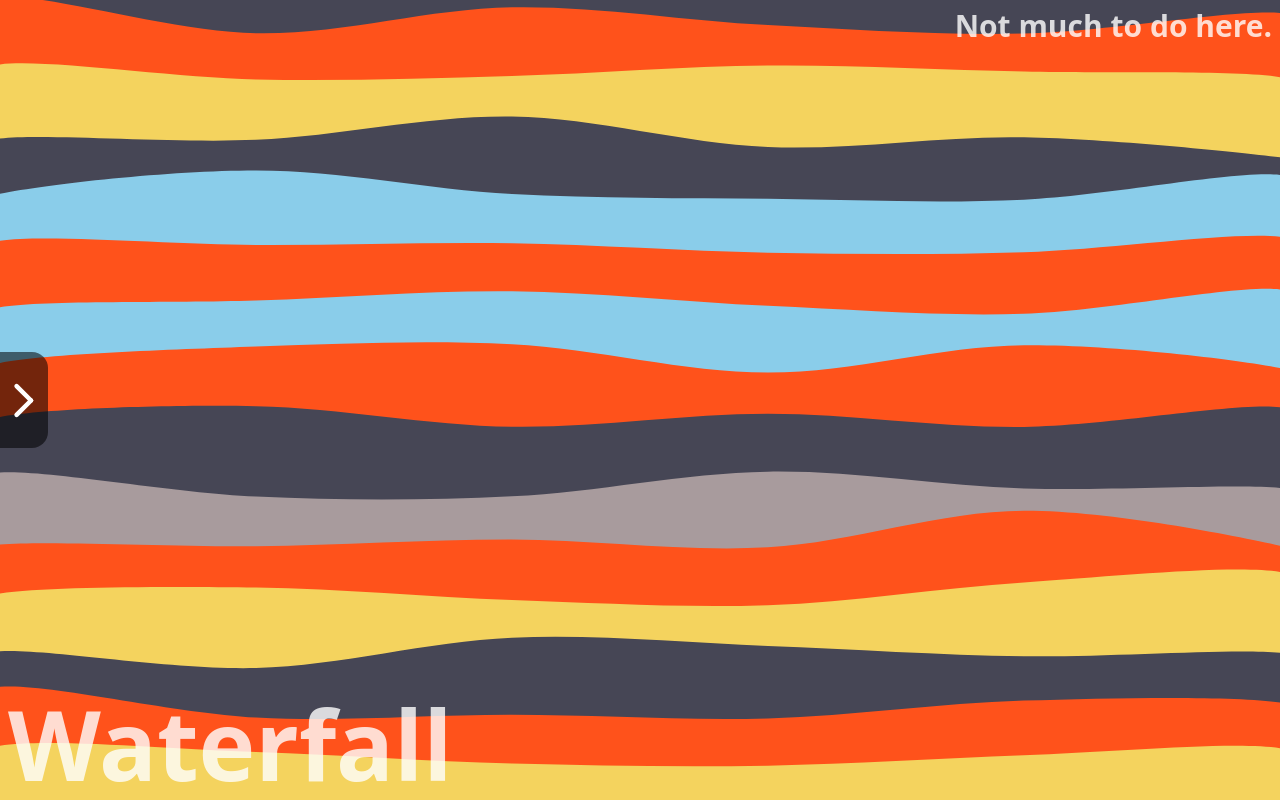
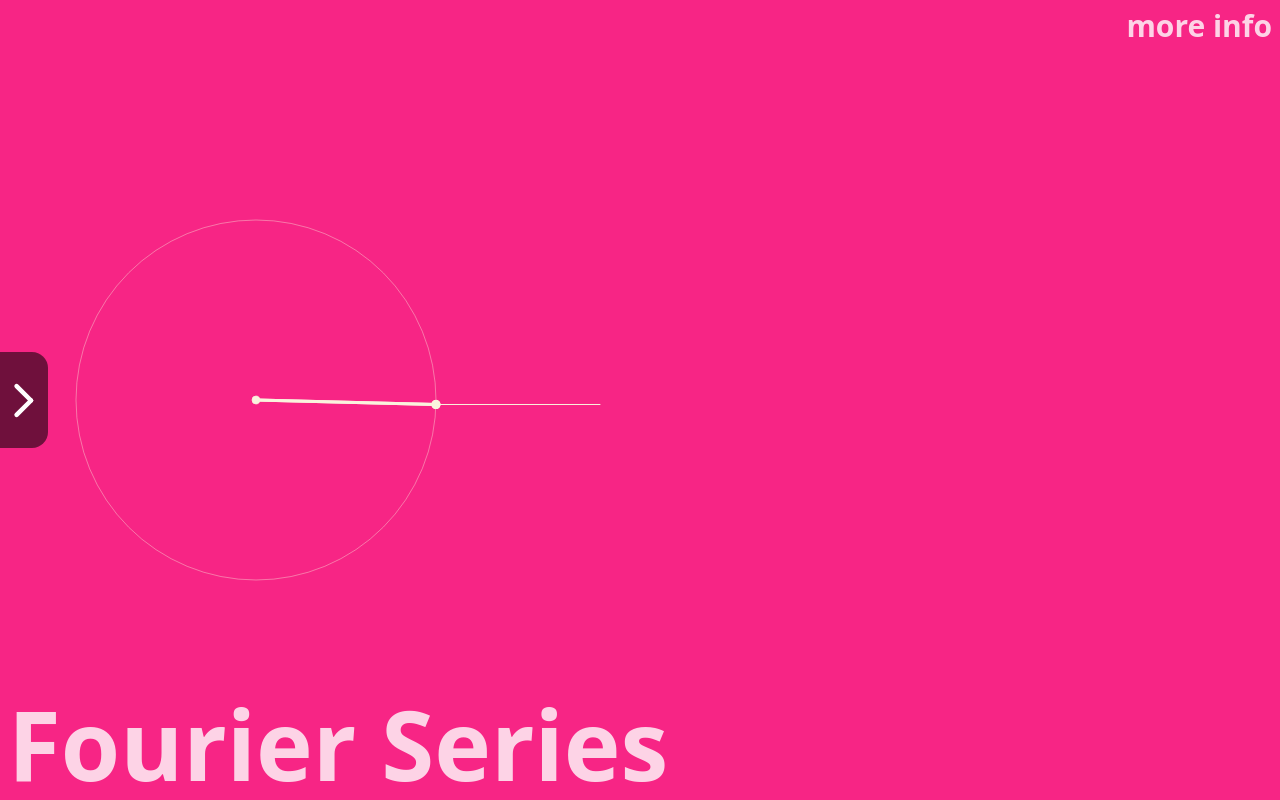
Before and after one commit to scotthitch/s-hitchcock-website, a Vue app: page /projects in a window 1280 px wide. Built offline with nearby package versions, Linux system fonts and the light colour scheme.

Commit message:
feat: add fourier series project

```diff
--- /dev/null
+++ b/src/p5Projects/FourierSeries/FourierSeriesProject.vue
@@ -0,0 +1,20 @@
+<script setup lang="ts">
+import P5Project from "../../components/P5Project.vue";
+import script from "./script"
+
+</script>
+
+
+<template>
+    <P5Project
+      title="Fourier Series"
+      scriptID="fourier-series"
+      description="spin"
+      usageInstructions="more info"
+      :script="script"
+      :maxCanvasDimensions="{
+        width: 400,
+        height: 500
+      }"
+    />
+</template>
--- /dev/null
+++ b/src/p5Projects/FourierSeries/script.ts
@@ -0,0 +1,141 @@
+import type { ScreenDimensions, p5ScriptInnerFunction } from '../../types'
+import P5 from 'p5' // Package from npm
+
+const script = (screenDimensions: ScreenDimensions): p5ScriptInnerFunction => {
+    const N_ORBITERS_MAX = 101;
+    const orbiters = [];
+    const AMPLITUDE_COEFFICIENT = 90;
+    const FREQUENCY_COEFFICIENT = 1 / 40;
+    let yVals = [];
+    let origin;
+    const NODE_RADIUS = 8; // TODO: make this a fnc of screensize
+    const WAVE_MOVE_SPEED = 2.5; // TODO: made this a fnc of viewwidth
+    const WAVE_X_SHIFT = 600; // TODO: made this a fnc of viewwidth
+    let aChoose = 1;
+    let aPrev = aChoose;
+    let maxLen = 700;
+
+    const s = (p5Instance: P5): void => {
+        // let n = 1;
+
+        p5Instance.setup = () => {
+            p5Instance.createCanvas(screenDimensions.width, screenDimensions.height);
+            // aSlider = p5Instance.createSlider(1, a, aChoose, 2);
+            origin = p5Instance.createVector(p5Instance.width / 5, p5Instance.height / 2);
+            // orbiters.push(new Orbiter(atude, 1, radius))
+            for (let n = 1; n <= N_ORBITERS_MAX; n++) {
+                const amplitude = (1 - Math.pow(-1, n)) / n;
+                const frequency = n;
+                orbiters.push(new Orbiter(amplitude * AMPLITUDE_COEFFICIENT, frequency * FREQUENCY_COEFFICIENT, NODE_RADIUS))
+            }
+        }
+
+        p5Instance.draw = () => {
+            p5Instance.background(247, 37, 133);
+
+            // aChoose = aSlider.value();
+            orbiters[0].orbit(origin.x, origin.y);
+            orbiters[0].render();
+            p5Instance.fill(250, 243, 221)
+            p5Instance.ellipse(origin.x, origin.y, NODE_RADIUS);
+
+            for (let i = 1; i < N_ORBITERS_MAX; i++) {
+                orbiters[i].orbit(orbiters[i - 1].x, orbiters[i - 1].y);
+                if (i <= aChoose) {
+                    orbiters[i].render();
+
+                }
+            }
+
+            orbiters[aChoose - 1].render(250, 243, 221)
+            const finalY = orbiters[aChoose - 1].y
+            yVals.unshift(finalY)
+            p5Instance.strokeWeight(1)
+            p5Instance.stroke(250, 243, 221);
+            p5Instance.line(orbiters[aChoose - 1].x, finalY, WAVE_X_SHIFT, finalY)
+            p5Instance.beginShape();
+            p5Instance.noFill();
+            for (let j = 0; j < yVals.length; j++) {
+                p5Instance.strokeWeight(4)
+                p5Instance.vertex(WAVE_MOVE_SPEED * j + WAVE_X_SHIFT, yVals[j])
+            }
+
+            p5Instance.endShape();
+            p5Instance.strokeWeight(0.4)
+            p5Instance.ellipse(origin.x, origin.y, orbiters[0].amplitude * 2)
+            console.log(orbiters[0].amplitude * 2)
+            for (let i = 1; i < aChoose - 1; i++) {
+                // fill(255);
+                p5Instance.ellipse(orbiters[i].x, orbiters[i].y, orbiters[i + 1].amplitude * 2);
+                // console.log(orbiters[i+1].atude)
+            }
+
+            if (yVals.length > maxLen) {
+                yVals = yVals.slice(0, -1);
+            }
+
+            if (aChoose != aPrev) {
+                // changeA();
+                yVals = []
+                aPrev = aChoose
+            }
+        }
+
+        p5Instance.keyPressed = () => {
+            console.log(aChoose)
+            if (p5Instance.keyCode === p5Instance.UP_ARROW) {
+                aChoose = Math.min(N_ORBITERS_MAX, aChoose + 2);
+            } else if (p5Instance.keyCode === p5Instance.DOWN_ARROW) {
+                aChoose = Math.max(1, aChoose - 2)
+            }
+        }
+
+
+
+        class Orbiter {
+            amplitude: number;
+            frequency: number;
+            // r: number;
+            x: number;
+            y: number;
+            refX: number;
+            refY: number;
+
+            constructor(amplitude: number, f: number, r: number) {
+                this.frequency = f;
+                this.amplitude = amplitude;
+                this.r = r
+                this.x;
+                this.y;
+                this.refX;
+                this.refY;
+            }
+
+            orbit(refX: number, refY: number) {
+                this.refX = refX;
+                this.refY = refY;
+                this.x = refX + this.amplitude * p5Instance.cos(this.frequency * p5Instance.frameCount);
+                this.y = refY + this.amplitude * p5Instance.sin(this.frequency * p5Instance.frameCount);
+            }
+            // 67, 97, 238 250, 243, 221
+            render(r = 250, g = 243, b = 221) {
+                p5Instance.stroke(r, g, b);
+                p5Instance.strokeWeight(3)
+                p5Instance.line(this.refX, this.refY, this.x, this.y)
+                p5Instance.fill(r, g, b);
+                p5Instance.ellipse(this.x, this.y, this.r - 2)
+                p5Instance.noFill();
+                p5Instance.strokeWeight(0.7);
+                // stroke(255);
+                // ellipse(this.x, this.y, this.atude)
+                // ellipse(width/4, this.y, this.r)
+
+            }
+        }
+    }
+    return s;
+}
+
+
+
+export default script;
--- a/src/views/ProjectsView.vue
+++ b/src/views/ProjectsView.vue
@@ -6,10 +6,12 @@ import GrowingCircleProject from '../p5Projects/GrowingCircle/GrowingCircleProje
 import WaterfallProject from '../p5Projects/Waterfall/WaterfallProject.vue'
 import PerlinFlowFieldProject from "../p5Projects/PerlinFlowField/PerlinFlowFieldProject.vue"
 import FireworksProject from "../p5Projects/Fireworks/FireworksProject.vue"
+import FourierSeriesProject from "../p5Projects/FourierSeries/FourierSeriesProject.vue"
+
 
 import { onMounted, onUnmounted, shallowRef } from 'vue'
 
-const projects = shallowRef([WaterfallProject, PerlinFlowFieldProject, GrowingCircleProject, FireworksProject, JoyDivisionLinesProject, RadialProject, BallCascadeProject]);
+const projects = shallowRef([FourierSeriesProject, WaterfallProject, PerlinFlowFieldProject, GrowingCircleProject, FireworksProject, JoyDivisionLinesProject, RadialProject, BallCascadeProject]);
 
 
 
```
